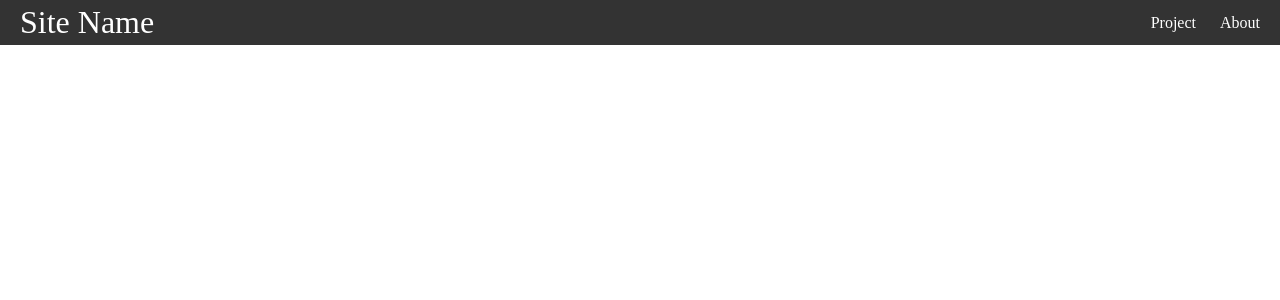
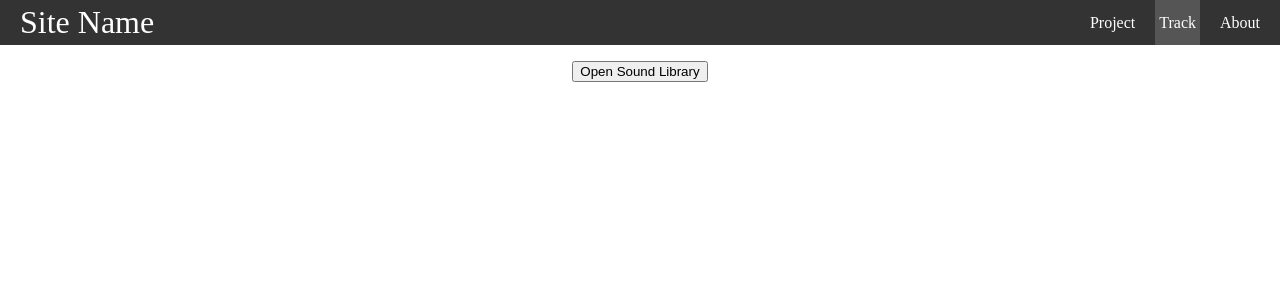
Before and after one commit to Samalu54123/Team-Tempo, a React (Create React App) app: page /Track in a window 1280 px wide. Shown: the top 300 px of the page. Built offline with nearby package versions, Linux system fonts and the light colour scheme.

Commit message:
added track
add track class created soundlibrary as a dropdown menu in track

```diff
--- a/package.json
+++ b/package.json
@@ -11,6 +11,7 @@
     "react-dom": "^18.2.0",
     "react-router-dom": "^6.15.0",
     "react-scripts": "5.0.1",
+    "tone": "^14.7.77",
     "web-vitals": "^2.1.4"
   },
   "scripts": {
--- a/src/App.js
+++ b/src/App.js
@@ -3,6 +3,7 @@ import Project from "./Pages/Project"
 import Home from "./Pages/Home"
 import About from "./Pages/About"
 import SoundLibrary from "./SoundLibrary";
+import Track from "./Pages/Track";
 import { Route, Routes } from "react-router-dom"
 
 function App() {
@@ -15,6 +16,7 @@ function App() {
           <Route path="/Project" element={<Project />} />
           <Route path="/About" element={<About />} />
           <Route path="/SoundLibrary" element={<SoundLibrary />} />
+          <Route path="/Track" element={<Track />} />
         </Routes>
       </div>
     </>
--- a/src/Navbar.js
+++ b/src/Navbar.js
@@ -8,6 +8,7 @@ export default function Navbar() {
       </Link>
       <ul>
         <CustomLink to="/Project">Project</CustomLink>
+        <CustomLink to="/Track">Track</CustomLink>
         <CustomLink to="/About">About</CustomLink>
       </ul>
     </nav>
--- /dev/null
+++ b/src/Pages/Track.js
@@ -0,0 +1,32 @@
+import React, { Component } from 'react';
+import { Howl } from 'howler';
+import SoundLibrary from '../SoundLibrary'; // Import the SoundLibrary component
+
+class Track extends Component {
+  render() {
+    return (
+      <div className="Track">
+        {/* Button to toggle the SoundLibrary dropdown */}
+        <button onClick={this.handleDropdownToggle}>Open Sound Library</button>
+
+        {/* SoundLibrary dropdown */}
+        {this.state.isDropdownOpen && (
+          <div>
+            <SoundLibrary/>
+          </div>
+        )}
+      </div>
+    );
+  }
+
+  state = {
+    isDropdownOpen: false,
+  };
+
+  // Toggle the SoundLibrary dropdown
+  handleDropdownToggle = () => {
+    this.setState((prevState) => ({ isDropdownOpen: !prevState.isDropdownOpen }));
+  };
+}
+
+export default Track;
--- a/src/SoundLibrary.js
+++ b/src/SoundLibrary.js
@@ -1,4 +1,4 @@
-import {Component} from 'react';
+import react,{Component} from 'react';
 import { Howl, Howler } from 'howler';
 import A3 from "./Test sound/a3.wav";
 import B3 from "./Test sound/b3.wav";
```
Also changed, not shown: 1 other file (tests, documents, lock files or other folders).
